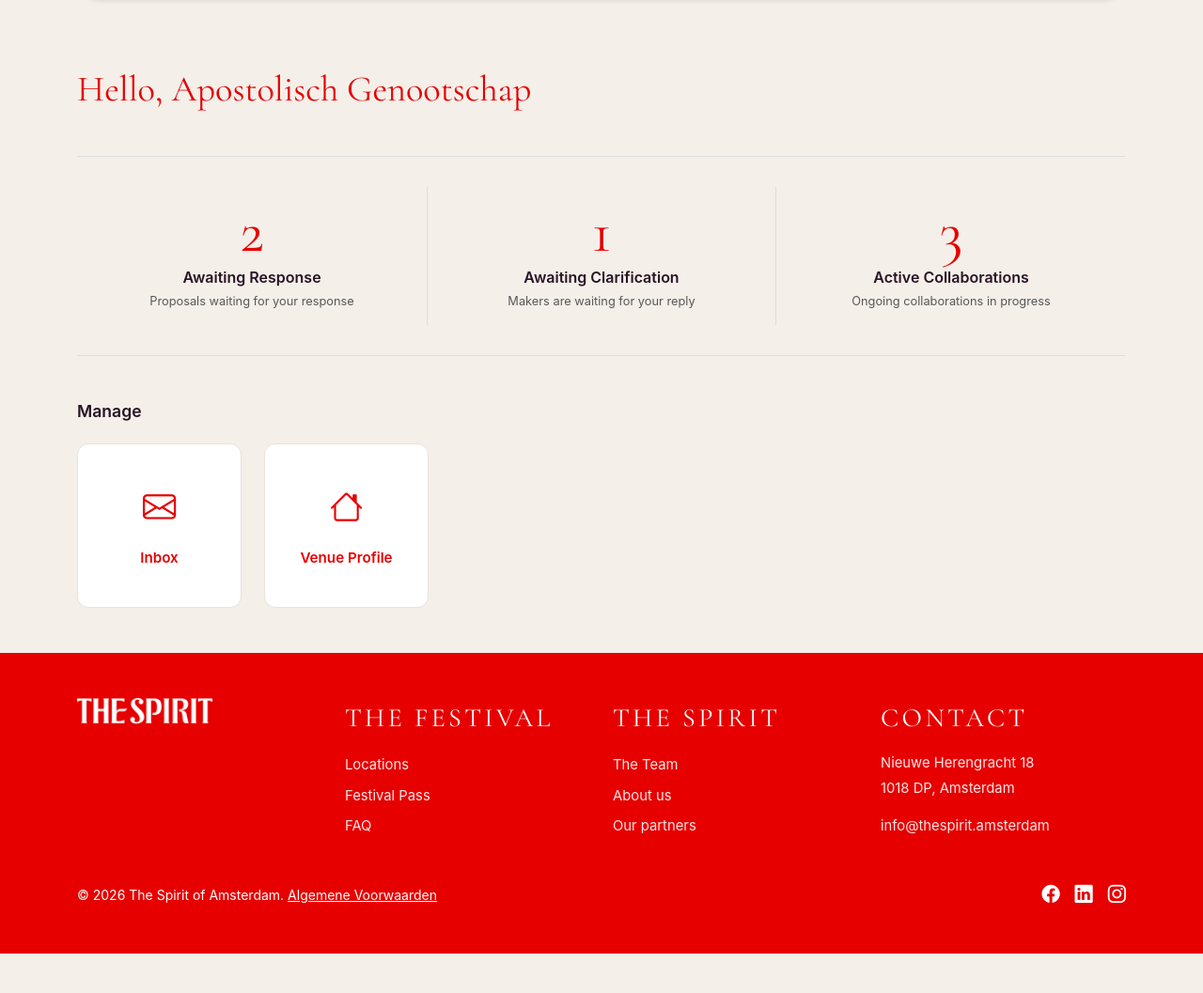
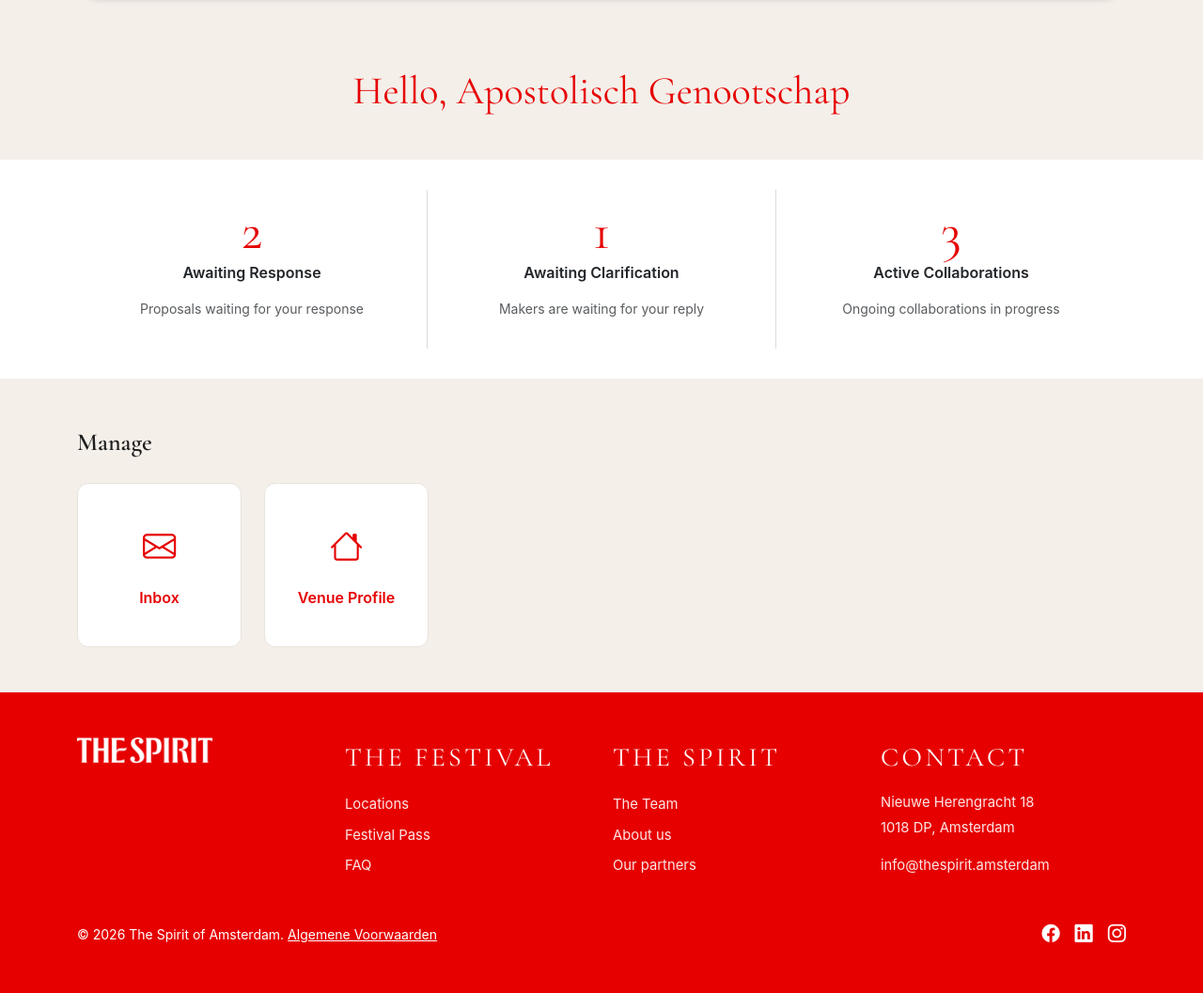
Before and after one commit to oliwol01/the-spirit, a Flask app: template templates/dashboard.html in a window 1280 px wide. Shown: the part 76-1133 px from the top of the page at 94% size. Before the commit the page ends 1091 px from the top, so only its background shows below. Run offline with Flask 3, Linux system fonts and the light colour scheme; the template is opened without the code that fills it, so the values that code supplies are empty.

Commit message:
changes + profile

```diff
--- a/routes.py
+++ b/routes.py
@@ -51,3 +51,9 @@ def init_routes(app):
         return render_template(
             "maker-onboarding.html"
         )
+    @app.route("/venue-profile")
+    def venue_profile():
+        return render_template("venue_profile.html")
+    @app.route("/dashboard")
+    def dashboard():
+        return render_template("dashboard.html")
--- a/static/css/dashboard.css
+++ b/static/css/dashboard.css
@@ -1,53 +1,31 @@
-.dashboard-greeting {
-    font-family: "Cormorant Garamond", serif;
-    font-size: 2.4rem;
-    font-weight: 400;
-    color: var(--spirit-red);
+.stats-bar {
+  background: white;
+  width: 100vw;
+  margin-left: calc(-50vw + 50%);
+  padding: 2rem calc(50vw - 50%);
+  margin-top: 2rem;
+  margin-bottom: 2rem;
 }
 
-.dashboard-stats {
-    border-top: 1px solid #ddd;
-    border-bottom: 1px solid #ddd;
-    padding: 2rem 0;
-}
-
-.dashboard-stat {
+.stat {
   padding: 1rem 0;
 }
 
-.dashboard-stat--bordered {
+.stat-middle {
   border-left: 1px solid #ddd;
-    border-right: 1px solid #ddd
+  border-right: 1px solid #ddd;
 }
 
-.dashboard-stat-number {
+.stat-number {
   font-family: "Cormorant Garamond", serif;
-    font-size: 4rem;
+  font-size: 3.5rem;
   font-weight: 400;
   color: var(--spirit-red);
   margin-bottom: 0.25rem;
   line-height: 1;
 }
 
-.dashboard-stat-label {
-  font-size: 1rem;
-  color: var(--spirit-dark);
-  margin-bottom: 0.25rem;
-}
-
-.dashboard-stat-sub {
-  font-size: 0.8rem;
-  color: #888;
-  margin-bottom: 0;
-}
-
-.dashboard-manage-title {
-  font-size: 1.1rem;
-  font-weight: 600;
-  color: var(--spirit-dark);
-}
-
-.dashboard-card {
+.manage-card {
   display: flex;
   flex-direction: column;
   align-items: center;
@@ -60,15 +38,20 @@
   transition: box-shadow 0.15s;
 }
 
-.dashboard-card:hover {
+.manage-card:hover {
   box-shadow: 0 4px 16px rgba(0, 0, 0, 0.08);
 }
 
-.dashboard-card-icon {
+.manage-card-icon {
   font-size: 2.2rem;
   color: var(--spirit-red);
 }
 
-.dashboard-card-label {
-  font-size: 0.95rem;
+@media (max-width: 767px) {
+  .stat-middle {
+    border-left: none;
+    border-right: none;
+    border-top: 1px solid #ddd;
+    border-bottom: 1px solid #ddd;
   }
+}
--- a/templates/dashboard.html
+++ b/templates/dashboard.html
@@ -1,51 +1,47 @@
 {% extends "base.html" %}
 
-{% block title %}Dashboard - The Spirit{% endblock%}
+{% block title %}Dashboard - The Spirit{% endblock %}
 
 {% block extra_css %}
-<link rel = "stylesheet" href="{{url_for('static', filename='css/dashboard.css') }}" />
-{%endblock%}
+  <link rel="stylesheet" href="{{ url_for('static', filename='css/forms.css') }}" />
+  <link rel="stylesheet" href="{{ url_for('static', filename='css/dashboard.css') }}" />
+{% endblock %}
 
-{%block content%}
+{% block content %}
+<main class="container py-5">
 
-<main class="container py-5">
-    <h1 class="dashboard-greeting mb-5">Hello, Apostolisch Genootschap</h1>
-<div class="row gx-0 dashboard-stats mb-5">
+  <h1 class="form-title text-center mb-5">Hello, Apostolisch Genootschap</h1>
 
-    <div class="col-4 text-center dashboard-stat">
-        <p class="dashboard-stat-number">2</p>
-        <p class="dashboard-stat-label fw-semibold">Awaiting Response</p>
-        <p class="dashboard-stat-sub text-muted small">Proposals waiting for your response</p>
+  <div class="row gx-0 stats-bar mb-5">
+    <div class="col-12 col-md-4 text-center stat">
+      <p class="stat-number">2</p>
+      <p class="fw-semibold">Awaiting Response</p>
+      <p class="small text-muted">Proposals waiting for your response</p>
     </div>
+    <div class="col-12 col-md-4 text-center stat stat-middle">
+      <p class="stat-number">1</p>
+      <p class="fw-semibold">Awaiting Clarification</p>
+      <p class="small text-muted">Makers are waiting for your reply</p>
+    </div>
+    <div class="col-12 col-md-4 text-center stat">
+      <p class="stat-number">3</p>
+      <p class="fw-semibold">Active Collaborations</p>
+      <p class="small text-muted">Ongoing collaborations in progress</p>
+    </div>
+  </div>
 
-    <div class="col-4 text-center dashboard-stat dashboard-stat--bordered">
-        <p class="dashboard-stat-number">1</p>
-        <p class="dashboard-stat-label fw-semibold">Awaiting Clarification</p>
-        <p class="dashboard-stat-sub text-muted small">Makers are waiting for your reply</p>
-    </div>
+  <p class="subheader mb-4">Manage</p>
 
-    <div class="col-4 text-center dashboard-stat">
-        <p class="dashboard-stat-number">3</p>
-        <p class="dashboard-stat-label fw-semibold">Active Collaborations</p>
-        <p class="dashboard-stat-sub text-muted small">Ongoing collaborations in progress</p>
-    </div>
-</div>
-
-<h2 class="dashboard-manage-title mb-4">Manage</h2>
-
-<div class="d-flex gap-4">
-
-    <a href="#" class="dashboard-card text-decoration-none text-center">
-        <i class="bi bi-envelope dashboard-card-icon"></i>
-        <p class="dashboard-card-label spirit-text-red fw-semibold mt-3 mb-0">Inbox</p>
+  <div class="d-flex gap-4">
+    <a href="#" class="manage-card text-decoration-none text-center">
+      <i class="bi bi-envelope manage-card-icon"></i>
+      <p class="spirit-text-red fw-semibold mt-3 mb-0">Inbox</p>
     </a>
-
-    <a href="#" class="dashboard-card text-decoration-none text-center">
-        <i class="bi bi-house dashboard-card-icon"></i>
-        <p class="dashboard-card-label spirit-text-red fw-semibold mt-3 mb-0">Venue Profile</p>
+    <a href="#" class="manage-card text-decoration-none text-center">
+      <i class="bi bi-house manage-card-icon"></i>
+      <p class="spirit-text-red fw-semibold mt-3 mb-0">Venue Profile</p>
     </a>
-
-</div>
+  </div>
 
 </main>
 {% endblock %}
```
Also changed, not shown: static/css/venue_profile.css (added, +128 -0 lines), templates/venue_profile.html (added, +118 -0 lines). Lines whose indentation alone changed are shown as unchanged.
